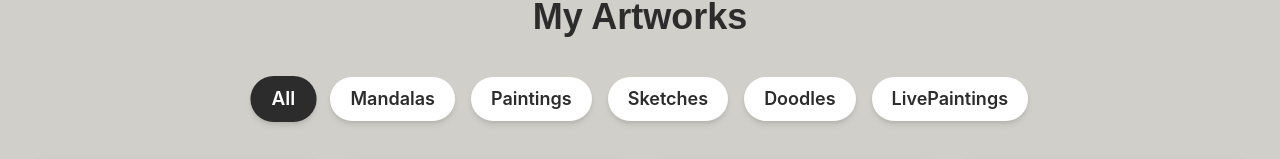
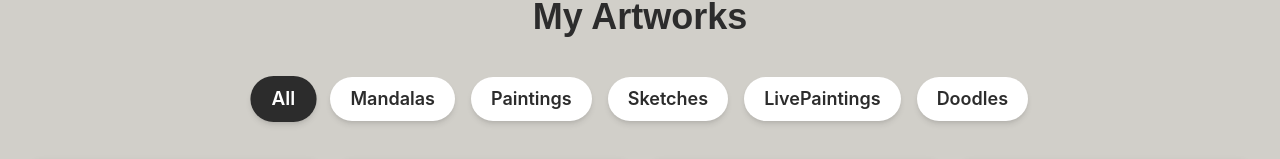
Before and after one commit to msranjana/varnaveda, a React (Create React App) app: page / in a window 1280 px wide. Shown: the part 385-544 px from the top of the page. Built offline with nearby package versions, Linux system fonts and the light colour scheme.

Commit message:
adjusted layouts

```diff
--- a/src/components/Gallery.jsx
+++ b/src/components/Gallery.jsx
@@ -40,16 +40,16 @@ const categories = {
     require("../assets/sketches/sketch3.jpg"),
     require("../assets/sketches/sketch4.jpg"),
   ],
+  LivePaintings: [
+    require("../assets/speedpaintings/speedpainting3.png"),
+    require("../assets/speedpaintings/speedpainting2.jpg"),
+    require("../assets/speedpaintings/speedpainting1.jpg"),
+  ],
   Doodles: [
     require("../assets/doodles/doodle1.jpg"),
     require("../assets/doodles/doodle2.jpg"),
     require("../assets/doodles/doodle3.jpg"),
     require("../assets/doodles/doodle4.jpg"),
-  ],
-  LivePaintings: [
-    require("../assets/speedpaintings/speedpainting3.png"),
-    require("../assets/speedpaintings/speedpainting2.jpg"),
-    require("../assets/speedpaintings/speedpainting1.jpg"),
   ],
 };
 
```
